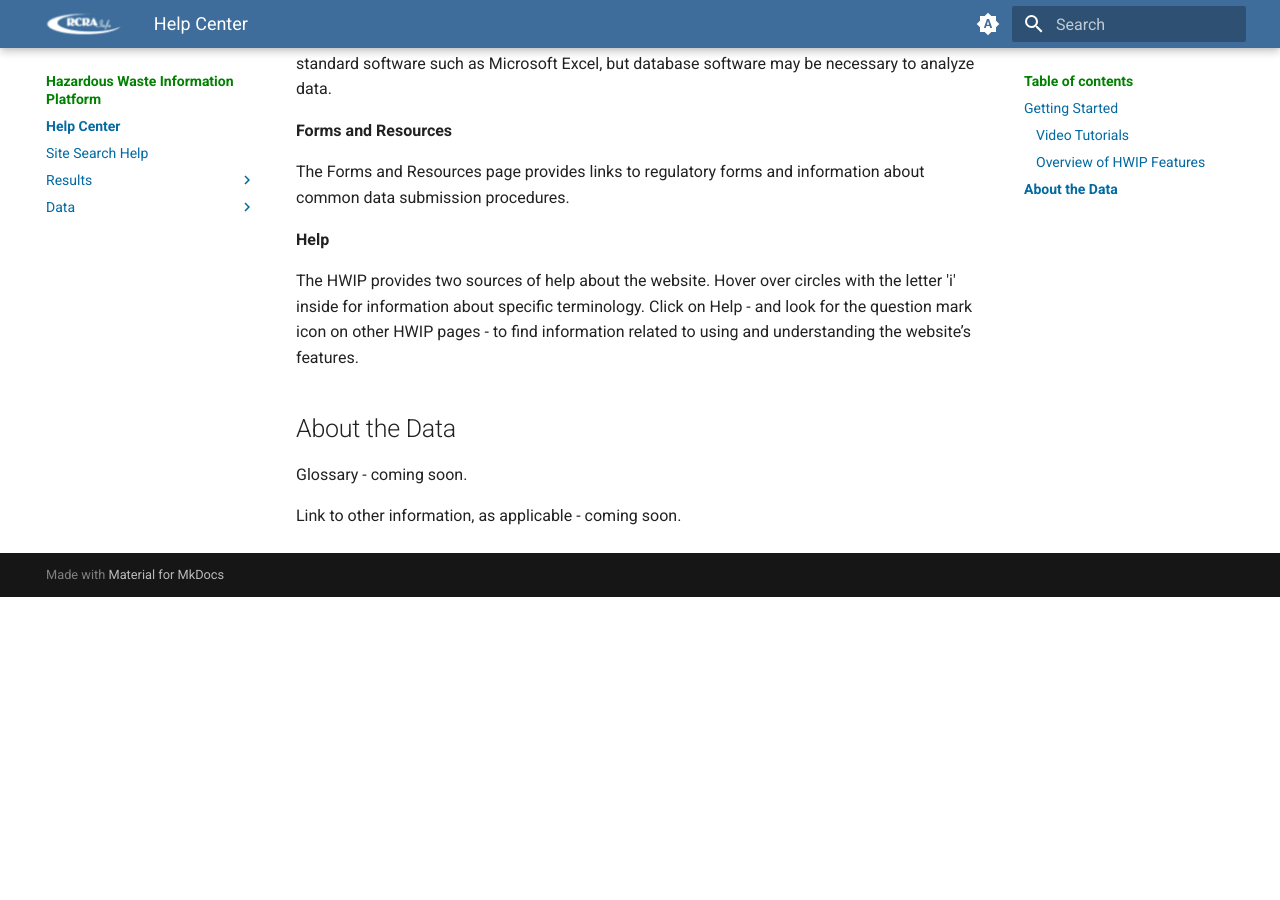
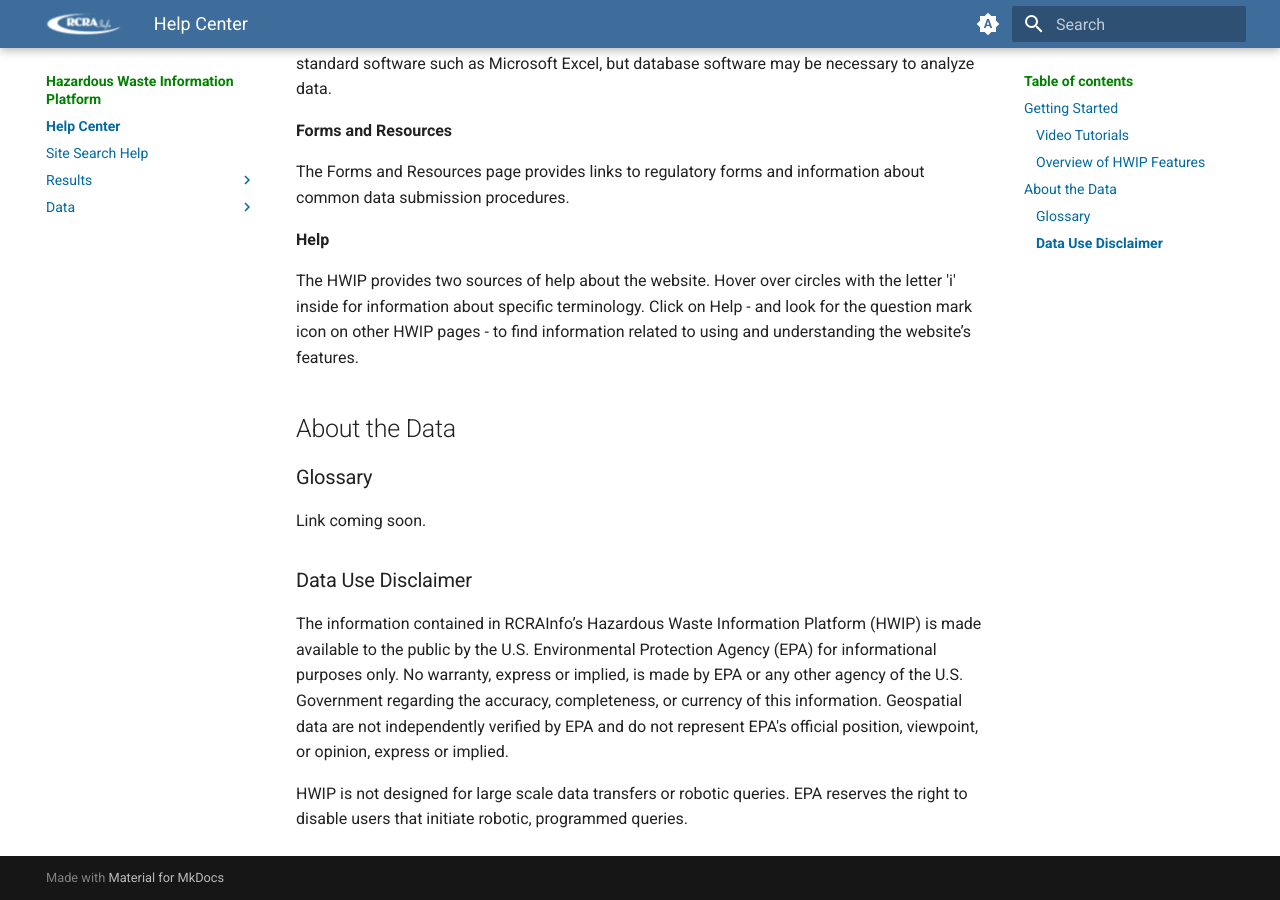
Before and after one commit to furrlori-oss/hwip, an MkDocs documentation site: the page built from docs/index.md, in a window 1280 px wide and 900 px high, scrolled down 1179 px. Built offline with MkDocs 1.6.1 and Material for MkDocs 9.7.7, drawn with Linux system fonts in a browser that asks for light colours; before the commit the page ends 1776 px from its top, so only the background shows below that.

Commit message:
Update index.md

```diff
--- a/docs/index.md
+++ b/docs/index.md
@@ -40,6 +40,12 @@ The HWIP provides two sources of help about the website. Hover over circles with
 
 ## About the Data
 
-Glossary - coming soon.
+### Glossary
 
-Link to other information, as applicable - coming soon.
+Link coming soon.
+
+### Data Use Disclaimer
+
+The information contained in RCRAInfo’s Hazardous Waste Information Platform (HWIP) is made available to the public by the U.S. Environmental Protection Agency (EPA) for informational purposes only. No warranty, express or implied, is made by EPA or any other agency of the U.S. Government regarding the accuracy, completeness, or currency of this information. Geospatial data are not independently verified by EPA and do not represent EPA's official position, viewpoint, or opinion, express or implied.
+
+HWIP is not designed for large scale data transfers or robotic queries. EPA reserves the right to disable users that initiate robotic, programmed queries.
```
